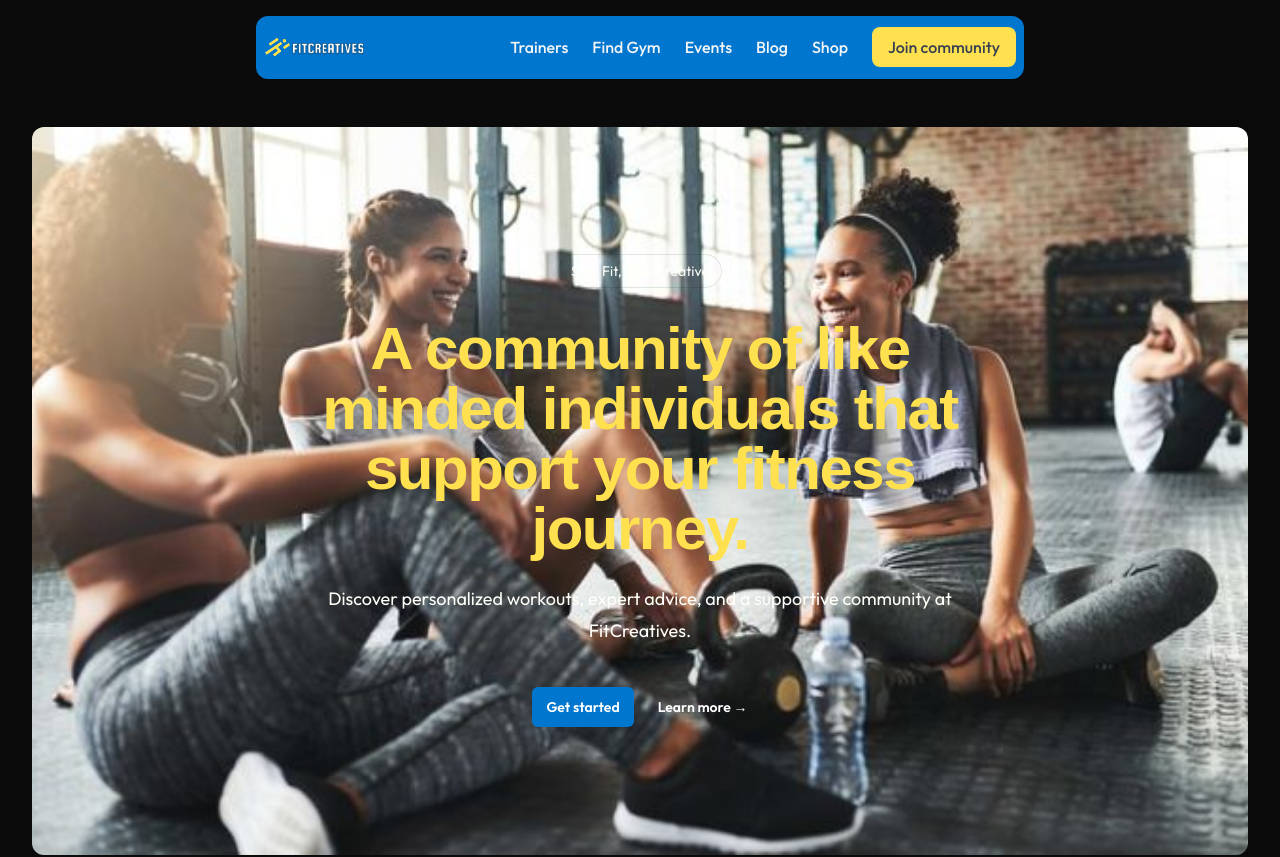
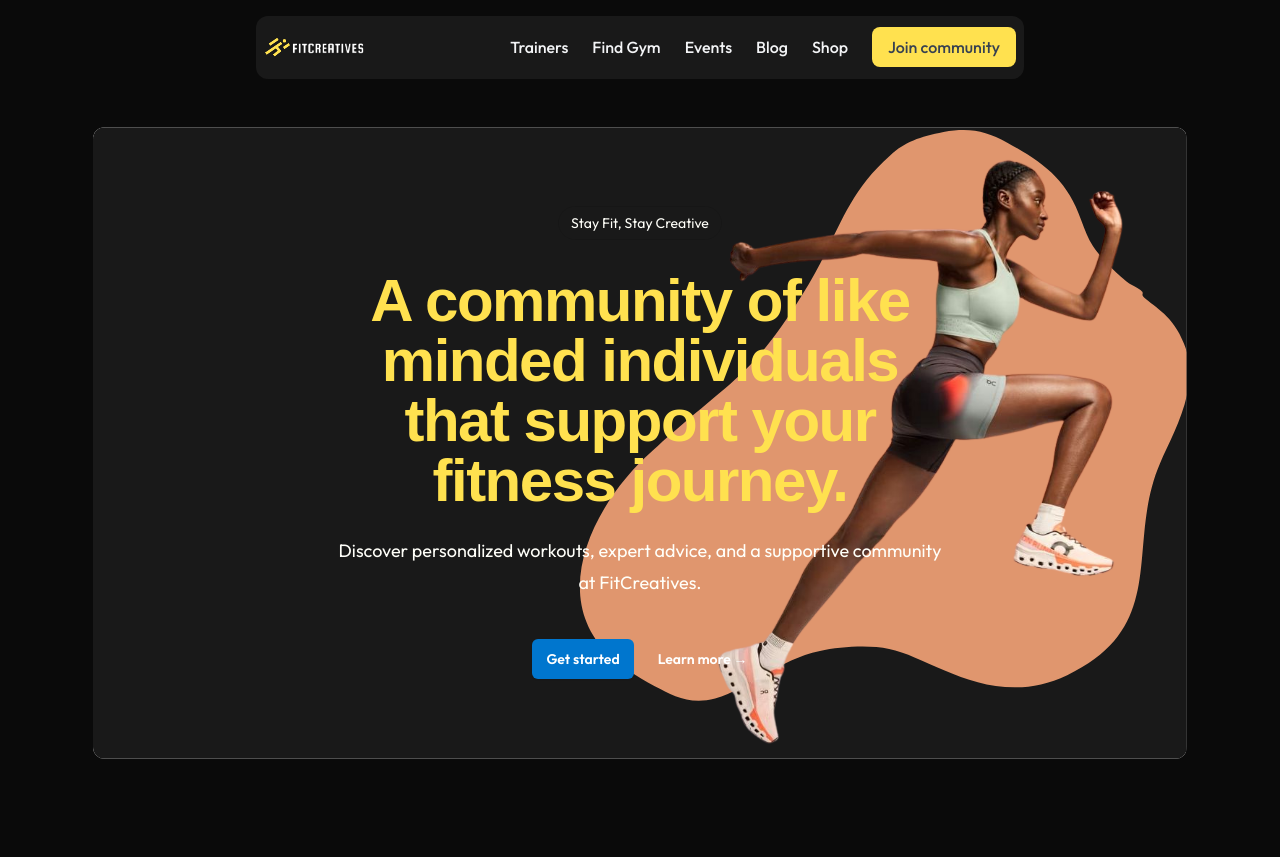
Before and after one commit to Lilianada/Fitcreatives, a Next.js app: page / in a window 1280 px wide. Shown: the top 857 px of the page. Built offline with nearby package versions, Linux system fonts and the light colour scheme; a web font is replaced by a local one.

Commit message:
hero fix and header fix

```diff
--- a/src/app/page.jsx
+++ b/src/app/page.jsx
@@ -1,7 +1,6 @@
 'use client';
 import Header from "@/components/Header";
-import Hero from "@/components/Mission";
-import SecondHero from "@/components/Hero";
+import Hero from "@/components/Hero";
 import Services from "@/components/Services";
 
 
@@ -9,8 +8,7 @@ export default function Home() {
   return (
     <div className="grid items-center justify-items-center p-4 sm:px-8 sm:py-4">
       <Header />
-      <SecondHero />
-      {/* <Hero /> */}
+      <Hero />
       <Services />
     </div>
   );
--- a/src/components/Header.jsx
+++ b/src/components/Header.jsx
@@ -29,7 +29,7 @@ const navItems = [
 
 function DesktopHeader() {
   return (
-    <div className="hidden w-full max-w-3xl md:flex justify-between items-center bg-lightblue rounded-xl px-2 py-2">
+    <div className="hidden w-full max-w-3xl md:flex justify-between items-center bg-dark rounded-xl px-2 py-2">
       <div className="flex text-xl gap-1">
         <Image
           src="/assets/Fitcreative-Logo.svg"
@@ -43,14 +43,14 @@ function DesktopHeader() {
           <Link
             key={item}
             href={item}
-            className="text-base font-medium hover:text-gray-900"
+            className="text-base font-medium hover:text-yellow"
           >
             {item.title}
           </Link>
         ))}
         <Link
           href="/login"
-          className="text-base font-medium bg-yellow text-gray-700 px-4 py-2 rounded-lg"
+          className="text-base font-medium bg-yellow text-gray-700 px-4 py-2 rounded-lg hover:bg-lime-200"
         >
           Join community
         </Link>
@@ -128,7 +128,7 @@ export function MobileNavigation(props) {
             },
           },
         }}
-        className="fixed inset-x-4 top-28 z-50 origin-top rounded-3xl bg-blue p-8 ring-1 ring-zinc-900/5"
+        className="fixed inset-x-4 top-28 z-50 origin-top rounded-3xl bg-dark p-8 ring-1 ring-zinc-900/5"
         style={{ pointerEvents: isOpen ? "auto" : "none" }}
       >
           <motion.div className="flex">
@@ -171,7 +171,7 @@ export function MobileNavigation(props) {
 
 function MobileHeader() {
   return (
-    <div className="flex justify-between w-full md:hidden  bg-lightblue rounded-lg px-2 py-3">
+    <div className="flex justify-between w-full md:hidden bg-dark rounded-lg px-2 py-3">
         <div className="flex text-xl gap-1">
           <Image
             src="/assets/Logo-icon.svg"
@@ -187,7 +187,7 @@ function MobileHeader() {
 
 export default function Header() {
   return (
-    <header className="w-[95%] sm:w-[90%] m-auto grid place-items-center">
+    <header className="w-full sm:w-[90%] m-auto grid place-items-center">
       <DesktopHeader className='pointer-events-auto' />
       <MobileHeader />
     </header>
--- a/src/components/Hero.jsx
+++ b/src/components/Hero.jsx
@@ -2,20 +2,20 @@
 
 import Image from "next/image"
 
-export default function SecondHero() {
+export default function Hero() {
 
   return (
-    <div className="w-full mt-12">
+    <div className="w-full sm:w-[90%] max-4xl rounded-xl mt-12">
 
-      <div className="relative isolate overflow-hidden ">
+      <div className="relative isolate overflow-hidden">
         <Image
           alt="Fitcreatives"
           width={1020}
           height={900}
-          src="/assets/testimage.jpeg"
-          className="absolute inset-0 -z-10 h-full w-full object-cover rounded-xl"
+          src="/assets/Untitled-design.svg"
+          className="absolute inset-0 -z-10 h-full w-full object-cover object-right rounded-xl"
         />
-        <div className="mx-auto max-w-2xl py-32">
+        <div className="mx-auto max-w-2xl py-20 px-8">
           <div className="hidden sm:mb-8 sm:flex sm:justify-center">
             <div className="relative rounded-full px-3 py-1 text-sm leading-6 text-light ring-1 ring-black/10 hover:ring-white/20">
             Stay Fit, Stay Creative
--- a/src/components/Services.jsx
+++ b/src/components/Services.jsx
@@ -4,7 +4,7 @@ export default function Services() {
   return (
     <div className="py-24 sm:py-32 relative">
       <div className="bg-light rounded-xl">
-        <div className="mx-auto max-w-2xl px-6 lg:max-w-7xl lg:px-8">
+        <div className="mx-auto max-w-2xl sm:px-6 lg:max-w-7xl lg:px-8">
           <h2 className="text-base/7 font-semibold text-lightblue">
             Who we are?
           </h2>
```
Also changed, not shown: public/assets/Untitled-design.svg (added).
